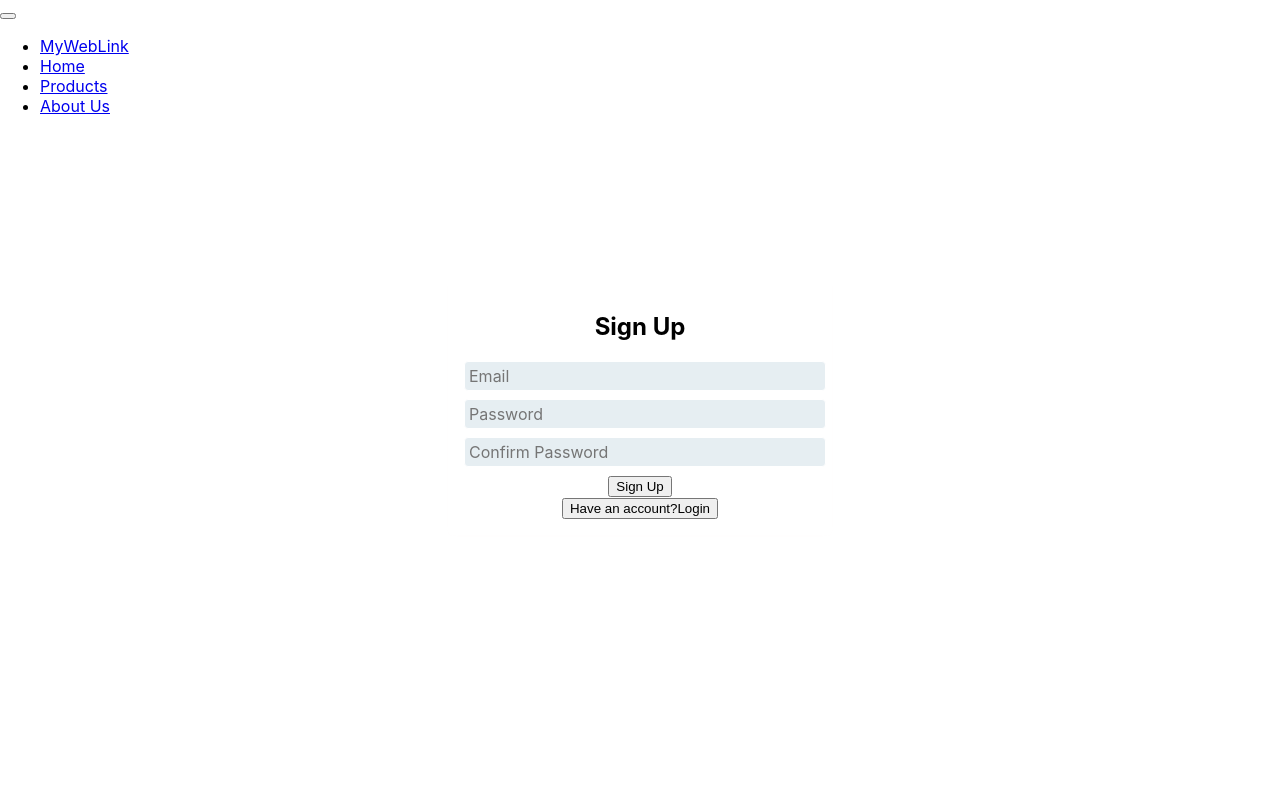
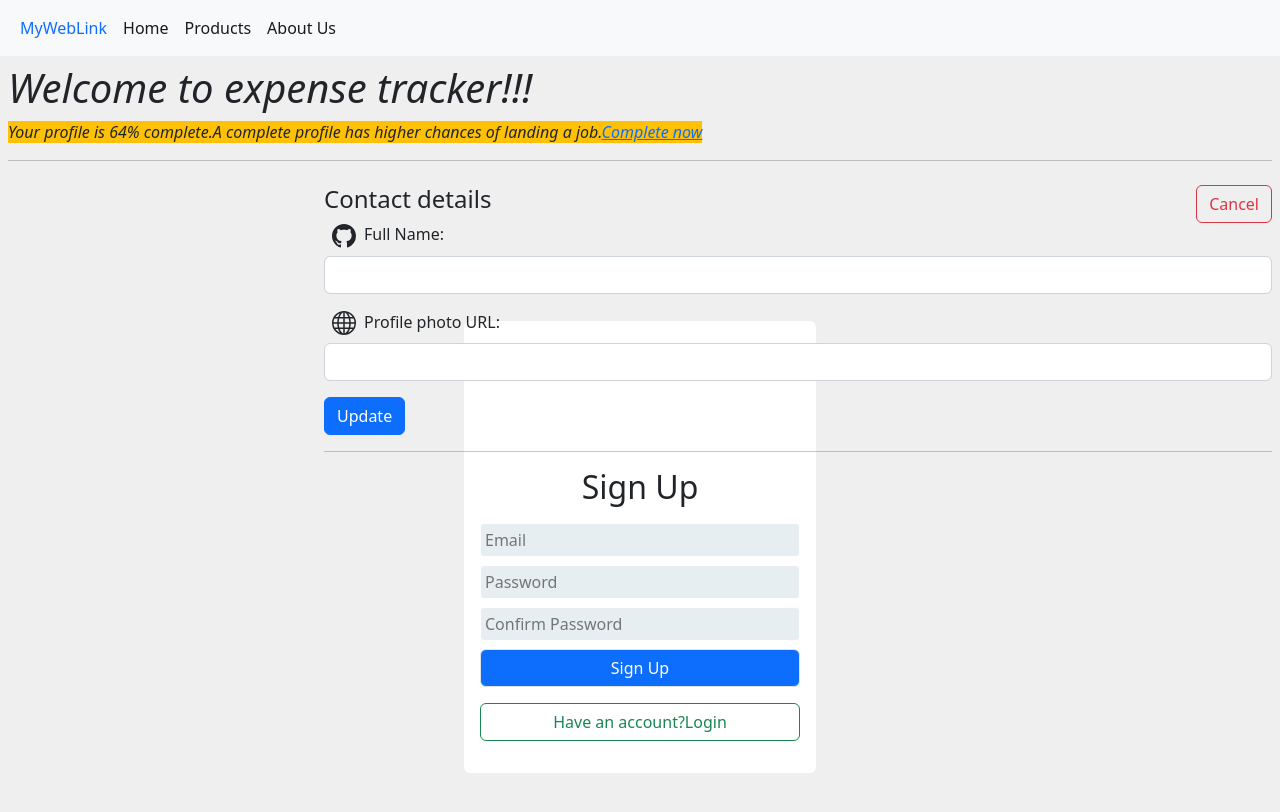
Before and after one commit to jcsgirish/Expense-Tracker-Website, a React (Create React App) app: page /details in a window 1280 px wide. Shown: the top 812 px of the page. Built offline with nearby package versions, Linux system fonts and the light colour scheme.

Commit message:
Complete your profile

```diff
--- a/package.json
+++ b/package.json
@@ -6,8 +6,10 @@
     "@testing-library/jest-dom": "^5.16.5",
     "@testing-library/react": "^13.4.0",
     "@testing-library/user-event": "^13.5.0",
+    "bootstrap": "^5.2.3",
     "react": "^18.2.0",
     "react-dom": "^18.2.0",
+    "react-router-dom": "^6.11.2",
     "react-scripts": "5.0.1",
     "web-vitals": "^2.1.4"
   },
--- a/src/App.js
+++ b/src/App.js
@@ -1,13 +1,24 @@
 import { Fragment } from 'react';
+import { BrowserRouter as Router, Routes, Route } from 'react-router-dom';
 import Navbar from './Components/Layout/NavBar';
 import Login from './Components/Pages/Login';
+import ProfileDetails from './Components/Pages/ProfileDetails';
+import DummyScreen from './Components/Layout/DummyPage';
+
 function App() {
   return (
+
     <Fragment>
-      <Navbar/>
-      <Login/>
+      <Navbar />
+      <Routes>
+        <Route path="/profile" element={<DummyScreen />} />
+        <Route path="/details" element={<ProfileDetails />} />
+      </Routes>
+      <Login />
     </Fragment>
+
   );
 }
 
+
 export default App;
--- a/src/Components/Layout/NavBar.js
+++ b/src/Components/Layout/NavBar.js
@@ -13,10 +13,10 @@
                                 <a className="nav-link active text-primary" aria-current="page" href="/">MyWebLink</a>
                             </li>
                             <li className="nav-item">
-                                <a className="nav-link active" aria-current="page" href="/">Home</a>
+                                <a className="nav-link active" aria-current="page" href="/details">Home</a>
                             </li>
                             <li className="nav-item">
-                                <a className="nav-link active" aria-current="page" href="/">Products</a>
+                                <a className="nav-link active" aria-current="page" href="/profile">Products</a>
                             </li>
                             <li className="nav-item">
                                 <a className="nav-link active" aria-current="page" href="/">About Us</a>
--- a/src/Components/Pages/Login.css
+++ b/src/Components/Pages/Login.css
@@ -25,21 +25,6 @@
     margin-bottom: 0.5rem;
   }
 
-.sign{
-    background-color:rgb(0, 0, 0);
-
-    border-color:rgb(0, 0, 0);
-    color: white;
-    width: 6rem;
-    padding: 0.2rem;
-
-}
-.account{
-    background-color: #000000;
-    width: 20rem;
-    color: white;
-}
-
   .control input {
     font: inherit;
     background-color: #e6eef2;
@@ -58,7 +43,7 @@
     align-items: center;
   }
 
-  .actions {
+  .actions button {
     cursor: pointer;
     font: inherit;
     color: white;
@@ -68,7 +53,7 @@
     padding: 0.5rem 2.5rem;
   }
 
-  .actions :hover {
+  .actions button:hover {
     background-color: #3d0264;
     border-color: #39005f;
   }
--- a/src/Components/Pages/Login.js
+++ b/src/Components/Pages/Login.js
@@ -109,7 +109,7 @@
                         />
                     </div>}
                     <div >
-                        <button className="btn btn-primary border w-100" onClick={submitHandler}>{!login ? "Sign Up" : "Login"}</button>
+                        <button  className="btn btn-primary border w-100" onClick={submitHandler}>{!login ? "Sign Up" : "Login"}</button>
                     </div>
                 </form>
                 <div>
--- /dev/null
+++ b/src/Components/Pages/ProfileDetails.js
@@ -0,0 +1,73 @@
+import React, { useRef } from 'react'
+import { Link } from 'react-router-dom'
+
+const ProfileDetails = (props) => {
+    let userName = useRef();
+    let profileUrl = useRef();
+
+    const handleUpdate = async (e,token) => {
+        e.preventDefault();
+        console.log(userName.current.value, profileUrl.current.value);
+        let responce = await fetch(
+            'https://identitytoolkit.googleapis.com/v1/accounts:update?key=AIzaSyAdYQmjZzT53zR_JV-z1O_To2WZobWiLs0',
+            {
+                method: 'POST',
+                body: JSON.stringify({
+                    idToken:token,
+                    displayName: userName.current.value,
+                    photoUrl: profileUrl.current.value,
+                    deleteAttribute: "DISPLAY_NAME",
+                    returnSecureToken: true
+                }),
+                headers: {
+                    'Content-Type': 'application/json',
+                },
+            }
+        )
+
+        if (responce.ok) {
+            let data = await responce.json();
+            console.log("Token:", data.idToken);
+        } else {
+            let errorMessage = 'failed!';
+            alert(errorMessage);
+        }
+    }
+    return (
+        <div className='my-2  mx-2'>
+            <h1 className="fst-italic" >
+                Welcome to expense tracker!!!
+            </h1>
+            <span className='fst-italic bg-warning'>Your profile is 64% complete.A complete profile has higher chances of landing a job.<Link className='text-primary' to="/details">Complete now</Link></span>
+            <hr />
+            <form className='w-75 float-end'>
+                <div className='my-2'>
+                    <span className='text-center h4'>Contact details</span>
+                    <span><button type="button" className="btn btn-outline-danger float-end">Cancel</button></span>
+                </div>
+                <div className="mb-3">
+                    <label htmlFor="exampleInputEmail1" className="form-label">
+                        <svg xmlns="http://www.w3.org/2000/svg" width="24" height="24" fill="currentColor" className="bi bi-github mx-2" viewBox="0 0 16 16">
+                            <path d="M8 0C3.58 0 0 3.58 0 8c0 3.54 2.29 6.53 5.47 7.59.4.07.55-.17.55-.38 0-.19-.01-.82-.01-1.49-2.01.37-2.53-.49-2.69-.94-.09-.23-.48-.94-.82-1.13-.28-.15-.68-.52-.01-.53.63-.01 1.08.58 1.23.82.72 1.21 1.87.87 2.33.66.07-.52.28-.87.51-1.07-1.78-.2-3.64-.89-3.64-3.95 0-.87.31-1.59.82-2.15-.08-.2-.36-1.02.08-2.12 0 0 .67-.21 2.2.82.64-.18 1.32-.27 2-.27.68 0 1.36.09 2 .27 1.53-1.04 2.2-.82 2.2-.82.44 1.1.16 1.92.08 2.12.51.56.82 1.27.82 2.15 0 3.07-1.87 3.75-3.65 3.95.29.25.54.73.54 1.48 0 1.07-.01 1.93-.01 2.2 0 .21.15.46.55.38A8.012 8.012 0 0 0 16 8c0-4.42-3.58-8-8-8z" />
+                        </svg>
+                        Full Name:
+                    </label>
+                    <input type="text" className="form-control" id="exampleInputEmail1" aria-describedby="emailHelp" ref={userName} />
+                </div>
+                <div className="mb-3">
+                    <label htmlFor="exampleInputPassword1" className="form-label">
+                        <svg xmlns="http://www.w3.org/2000/svg" width="24" height="24" fill="currentColor" className="bi bi-globe mx-2" viewBox="0 0 16 16">
+                            <path d="M0 8a8 8 0 1 1 16 0A8 8 0 0 1 0 8zm7.5-6.923c-.67.204-1.335.82-1.887 1.855A7.97 7.97 0 0 0 5.145 4H7.5V1.077zM4.09 4a9.267 9.267 0 0 1 .64-1.539 6.7 6.7 0 0 1 .597-.933A7.025 7.025 0 0 0 2.255 4H4.09zm-.582 3.5c.03-.877.138-1.718.312-2.5H1.674a6.958 6.958 0 0 0-.656 2.5h2.49zM4.847 5a12.5 12.5 0 0 0-.338 2.5H7.5V5H4.847zM8.5 5v2.5h2.99a12.495 12.495 0 0 0-.337-2.5H8.5zM4.51 8.5a12.5 12.5 0 0 0 .337 2.5H7.5V8.5H4.51zm3.99 0V11h2.653c.187-.765.306-1.608.338-2.5H8.5zM5.145 12c.138.386.295.744.468 1.068.552 1.035 1.218 1.65 1.887 1.855V12H5.145zm.182 2.472a6.696 6.696 0 0 1-.597-.933A9.268 9.268 0 0 1 4.09 12H2.255a7.024 7.024 0 0 0 3.072 2.472zM3.82 11a13.652 13.652 0 0 1-.312-2.5h-2.49c.062.89.291 1.733.656 2.5H3.82zm6.853 3.472A7.024 7.024 0 0 0 13.745 12H11.91a9.27 9.27 0 0 1-.64 1.539 6.688 6.688 0 0 1-.597.933zM8.5 12v2.923c.67-.204 1.335-.82 1.887-1.855.173-.324.33-.682.468-1.068H8.5zm3.68-1h2.146c.365-.767.594-1.61.656-2.5h-2.49a13.65 13.65 0 0 1-.312 2.5zm2.802-3.5a6.959 6.959 0 0 0-.656-2.5H12.18c.174.782.282 1.623.312 2.5h2.49zM11.27 2.461c.247.464.462.98.64 1.539h1.835a7.024 7.024 0 0 0-3.072-2.472c.218.284.418.598.597.933zM10.855 4a7.966 7.966 0 0 0-.468-1.068C9.835 1.897 9.17 1.282 8.5 1.077V4h2.355z" />
+                        </svg>
+                        Profile photo URL:
+                    </label>
+                    <input type="url" className="form-control" id="exampleInputPassword1" ref={profileUrl} />
+                </div>
+                <button type="submit" className="btn btn-primary" onClick={handleUpdate}>Update</button>
+                <hr />
+            </form>
+        </div>
+    )
+}
+
+export default ProfileDetails
--- a/src/index.css
+++ b/src/index.css
@@ -1,13 +1,14 @@
+@import url('https://fonts.googleapis.com/css2?family=Noto+Sans+JP:wght@400;700&display=swap');
+
+* {
+  box-sizing: border-box;
+}
+
+html {
+  font-family: 'Noto Sans JP', sans-serif;
+}
+
 body {
   margin: 0;
-  font-family: -apple-system, BlinkMacSystemFont, 'Segoe UI', 'Roboto', 'Oxygen',
-    'Ubuntu', 'Cantarell', 'Fira Sans', 'Droid Sans', 'Helvetica Neue',
-    sans-serif;
-  -webkit-font-smoothing: antialiased;
-  -moz-osx-font-smoothing: grayscale;
+  background-color: #f0efef;
 }
-
-code {
-  font-family: source-code-pro, Menlo, Monaco, Consolas, 'Courier New',
-    monospace;
-}
```
Also changed, not shown: src/index.js (+10 -4 lines), 1 other file (tests, documents, lock files or other folders).
